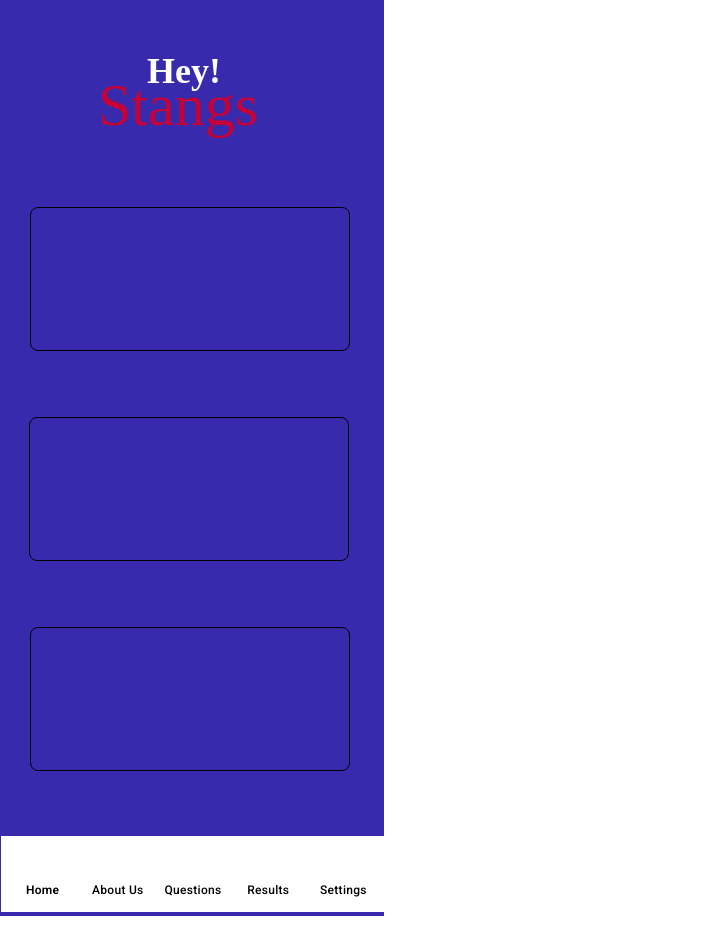
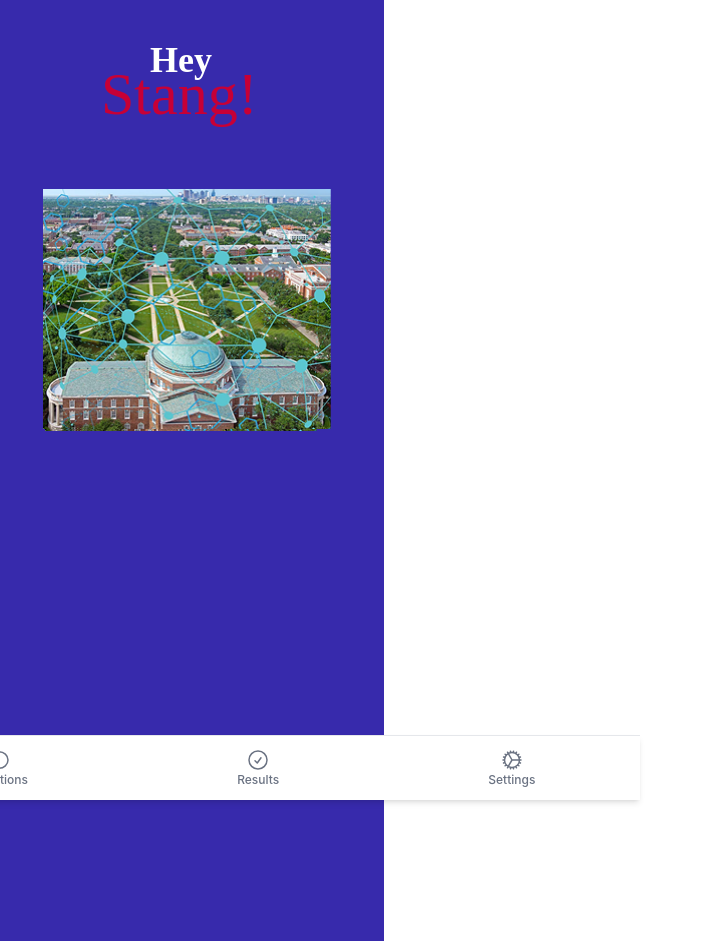
Before and after one commit to KZhang2002/Ethics-Web-App, a React (Vite) app: page / in a window 1280 px wide. Shown: the whole page, without its empty margins (0-703 px from the left). Before the commit the page ends 916 px from the top, so only its background shows below. Built offline with nearby package versions, Linux system fonts and the light colour scheme; a web font is replaced by a local one.

Commit message:
Navigation Bar

```diff
--- a/package.json
+++ b/package.json
@@ -3,6 +3,7 @@
   "version": "0.1.0",
   "private": true,
   "dependencies": {
+    "@heroicons/react": "^2.2.0",
     "@tailwindcss/vite": "^4.0.8",
     "@testing-library/jest-dom": "^5.14.1",
     "@testing-library/react": "^13.0.0",
--- a/src/AboutMe.tsx
+++ b/src/AboutMe.tsx
@@ -1,17 +1,20 @@
 import React from "react";
-
+import NavigationBar from "./NavigationBar";
 
 export const AboutMe = () => {
   return (
     <div>
+      {/* Background Blue */}
         <div className="w-96 h-[941px] relative bg-indigo-800 overflow-hidden">
+  {/* Header Hey Stang!*/}
   <div className="w-44 h-24 left-[101px] top-[40px] absolute">
-    <div className="left-[49px] top-0 absolute justify-start text-white text-4xl font-bold font-['Playfair']">Hey!</div>
-    <div className="left-0 top-[24px] absolute justify-start text-rose-700 text-6xl font-normal font-['Lobster']">Stangs</div>
+    <div className="left-[49px] top-0 absolute justify-start text-white text-4xl font-bold font-['Playfair']">Hey</div>
+    <div className="left-0 top-[24px] absolute justify-start text-rose-700 text-6xl font-normal font-['Lobster']">Stang!</div>
   </div>
   <div className="w-24 h-24 left-[-7px] top-[-49px] absolute" />
+  {/* Content Section */}
   <div data-platform="Mobile" className="w-80 h-[647px] p-6 left-[21px] top-[167px] absolute bg-Background-Default-Default rounded-lg inline-flex flex-col justify-start items-start gap-6">
-    <img className="self-stretch h-60" src="public/SMUTechOverlay.png" />
+    <img className="self-stretch h-60" src="/SMUTechOverlay.png" />
     <div className="self-stretch min-w-72 flex flex-col justify-start items-start gap-6">
       <div className="self-stretch inline-flex flex-col justify-start items-start gap-2">
         <div></div>
@@ -21,60 +24,10 @@ export const AboutMe = () => {
       </div>
     </div>
   </div>
+  {/* Image Section */}
   <img className="w-72 h-60 left-[43px] top-[189px] absolute" src="/SMUTechOverlay.png" />
-  <div data-configuration="Icon & label" data-segments="5" className="w-96 px-2 left-0 top-[861px] absolute bg-white inline-flex justify-start items-start gap-2">
-    <div data-badge="None" data-label="True" data-selected="True" data-state="Enabled" className="flex-1 pt-3 pb-4 inline-flex flex-col justify-center items-center gap-1">
-      <div className="bg-white rounded-2xl flex flex-col justify-center items-center overflow-hidden">
-        <div className="w-16 h-8 px-5 py-1 inline-flex justify-center items-center">
-          <div className="w-6 h-6 relative overflow-hidden">
-            <div className="w-3.5 h-5 left-[5px] top-[2px] absolute bg-SMU-Blue" />
-          </div>
-        </div>
-      </div>
-      <div className="self-stretch text-center justify-start text-SMU-Blue text-xs font-semibold font-['Roboto'] leading-none tracking-wide">Home</div>
+  <NavigationBar />
     </div>
-    <div data-badge="None" data-label="True" data-selected="False" data-state="Enabled" className="flex-1 pt-3 pb-4 inline-flex flex-col justify-center items-center gap-1">
-      <div className="w-8 rounded-2xl inline-flex justify-center items-center">
-        <div className="w-16 h-8 px-5 py-1 flex justify-center items-center gap-2.5">
-          <div className="w-6 h-6 relative">
-            <div className="w-5 h-5 left-[2px] top-[2px] absolute bg-SMU-Blue" />
-          </div>
-        </div>
-      </div>
-      <div className="self-stretch text-center justify-start text-SMU-Blue text-xs font-medium font-['Roboto'] leading-none tracking-wide">About Us</div>
-    </div>
-    <div data-badge="None" data-label="True" data-selected="False" data-state="Enabled" className="flex-1 pt-3 pb-4 inline-flex flex-col justify-center items-center gap-1">
-      <div className="w-8 rounded-2xl inline-flex justify-center items-center">
-        <div className="w-16 h-8 px-5 py-1 flex justify-center items-center gap-2.5">
-          <div className="w-6 h-6 relative">
-            <div className="w-5 h-5 left-[2px] top-[2px] absolute bg-SMU-Blue" />
-          </div>
-        </div>
-      </div>
-      <div className="self-stretch text-center justify-start text-SMU-Blue text-xs font-medium font-['Roboto'] leading-none tracking-wide">Questions</div>
-    </div>
-    <div data-badge="None" data-label="True" data-selected="False" data-state="Enabled" className="flex-1 pt-3 pb-4 inline-flex flex-col justify-center items-center gap-1">
-      <div className="w-8 rounded-2xl inline-flex justify-center items-center">
-        <div className="w-16 h-8 px-5 py-1 flex justify-center items-center gap-2.5">
-          <div className="w-6 h-6 relative">
-            <div className="w-4 h-4 left-[3px] top-[3px] absolute bg-SMU-Blue" />
-          </div>
-        </div>
-      </div>
-      <div className="self-stretch text-center justify-start text-SMU-Blue text-xs font-medium font-['Roboto'] leading-none tracking-wide">Results</div>
-    </div>
-    <div data-badge="None" data-label="True" data-selected="False" data-state="Enabled" className="flex-1 pt-3 pb-4 inline-flex flex-col justify-center items-center gap-1">
-      <div className="w-8 rounded-2xl inline-flex justify-center items-center">
-        <div className="w-16 h-8 px-5 py-1 flex justify-center items-center gap-2.5">
-          <div className="w-6 h-6 relative">
-            <div className="w-5 h-5 left-[1.95px] top-[2px] absolute bg-SMU-Blue" />
-          </div>
-        </div>
-      </div>
-      <div className="self-stretch text-center justify-start text-SMU-Blue text-xs font-medium font-['Roboto'] leading-none tracking-wide">Settings</div>
-    </div>
-  </div>
-</div>
     </div>
   )
 }
--- a/src/App.tsx
+++ b/src/App.tsx
@@ -23,9 +23,9 @@ function App() {
     <div>
       {/* when testing, just put your component here and comment out the other components*/}
       {/* <Example/> */}
-      {/* <AboutMe/> */}
-      {/*<Home/>*/}
-      <HomePage/>
+      <AboutMe/>
+      {/* <Home/> */}
+      {/* <HomePage/> */}
     </div>
   );
 }
--- a/src/ExampleFile.tsx
+++ b/src/ExampleFile.tsx
@@ -1,6 +1,6 @@
 import React from 'react';
 import './App.css';
-import './Home.tsx'
+import './Home.tsx';
 
 export const Example = () => {
   const thingamajig = (num: number)=> {
--- /dev/null
+++ b/src/NavigationBar.tsx
@@ -0,0 +1,42 @@
+import React from "react";
+import { HomeIcon, GlobeAltIcon, ChatBubbleOvalLeftIcon, CheckCircleIcon, CogIcon } from "@heroicons/react/24/outline";
+
+const NavigationBar = () => {
+  return (
+    <nav className="w-full mt-auto fixed bottom-0 transform -translate-x-1/2 w-[375px] bg-white shadow-md border-t border-gray-200">
+      <div className="flex justify-around items-center py-3">
+        {/* Home */}
+        <button className="flex flex-col items-center text-blue-600">
+          <HomeIcon className="h-6 w-6" />
+          <span className="text-xs font-medium">Home</span>
+        </button>
+
+        {/* About Us */}
+        <button className="flex flex-col items-center text-gray-500 hover:text-blue-600">
+          <GlobeAltIcon className="h-6 w-6" />
+          <span className="text-xs font-medium">About Us</span>
+        </button>
+
+        {/* Questions */}
+        <button className="flex flex-col items-center text-gray-500 hover:text-blue-600">
+          <ChatBubbleOvalLeftIcon className="h-6 w-6" />
+          <span className="text-xs font-medium">Questions</span>
+        </button>
+
+        {/* Results */}
+        <button className="flex flex-col items-center text-gray-500 hover:text-blue-600">
+          <CheckCircleIcon className="h-6 w-6" />
+          <span className="text-xs font-medium">Results</span>
+        </button>
+
+        {/* Settings */}
+        <button className="flex flex-col items-center text-gray-500 hover:text-blue-600">
+          <CogIcon className="h-6 w-6" />
+          <span className="text-xs font-medium">Settings</span>
+        </button>
+      </div>
+    </nav>
+  );
+};
+
+export default NavigationBar;
```
Also changed, not shown: 1 other file (tests, documents, lock files or other folders).
